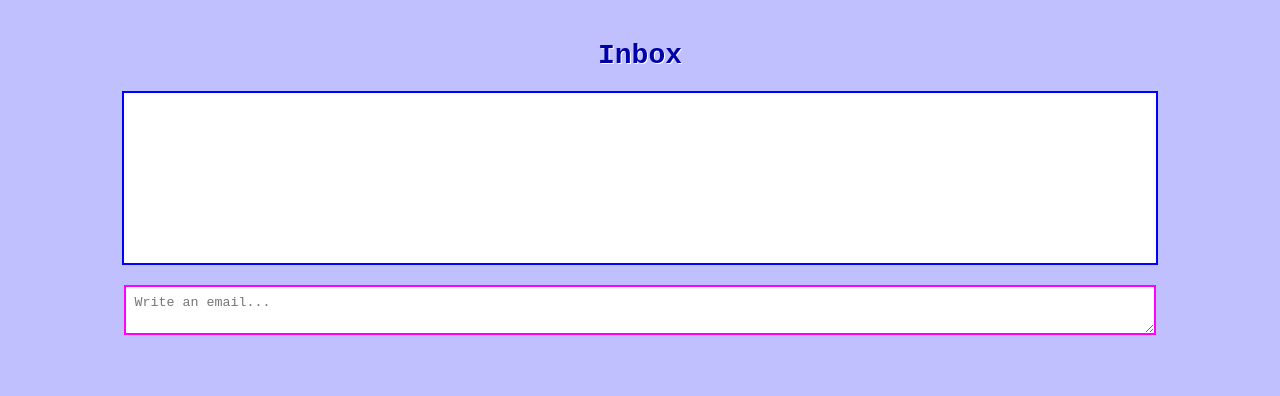
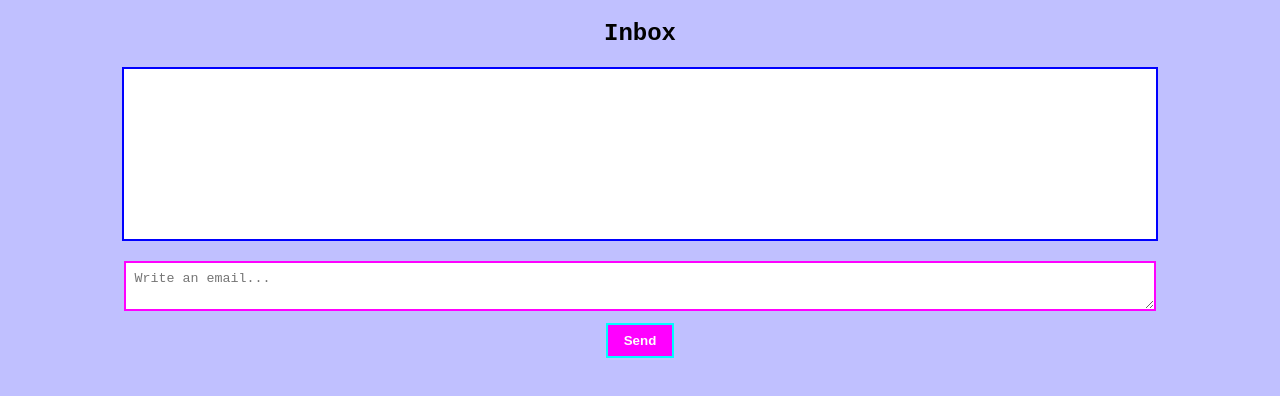
Before and after one commit to smsmii-cell/MailMatrix, a plain HTML site: page inbox.html in a window 1280 px wide. Drawn offline with Linux system fonts and the light colour scheme.

Commit message:
Add inbox.html (Gmail- style inbox layout)

```diff
--- a/inbox.html
+++ b/inbox.html
@@ -1,13 +1,21 @@
 <!DOCTYPE html>
 <html>
 <head>
-<title>Inbox - Y2K Mail</title>
+<title>Y2K Gmail - Sarah Welch</title>
 <link rel="stylesheet" href="style.css">
 </head>
 <body>
 
-<h1>Inbox</h1>
+<div class="gmail-container">
+<!-- Sidebar -->
+<div class="sidebar">
+<h2>Inbox</h2>
+<div id="message-list"></div>
+</div>
 
+<!-- Message panel -->
+<div class="message-panel">
 <div id="emails"></div>
-
 <textarea id="compose" placeholder="Write an email..."></textarea>
+<button id="sendBtn">Send</button>
+</div>
```
